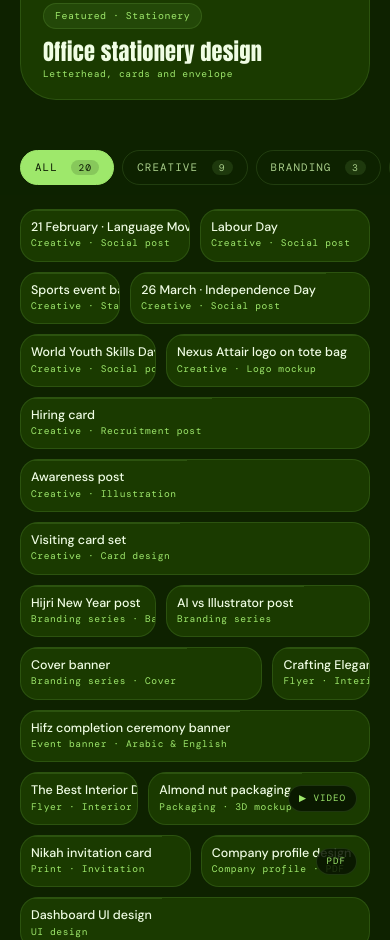
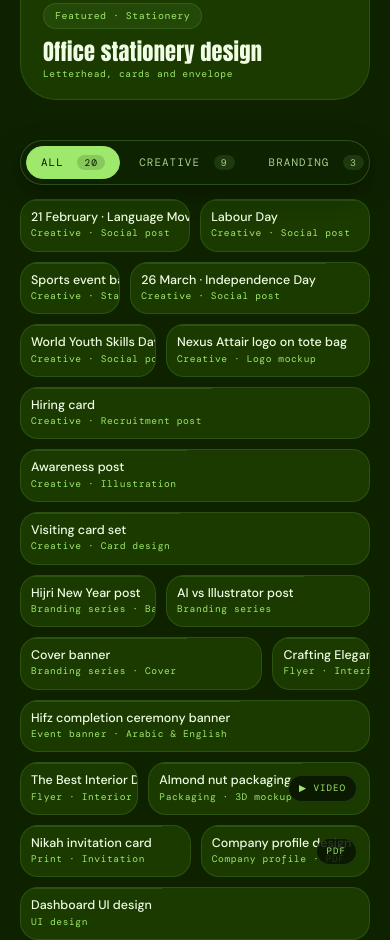
Before and after one commit to asifur-rahman-ai/portfolio, a plain HTML site: page index.html in a window 390 px wide. Shown: the part 6019-6959 px from the top of the page. Drawn offline with nearby package versions, Linux system fonts and the light colour scheme.

Commit message:
Update index.html

```diff
--- a/index.html
+++ b/index.html
@@ -162,7 +162,7 @@ h1 span{-webkit-text-stroke:2px var(--green);color:transparent}
 .shot.big .cap b{font-family:'Anton',sans-serif;font-weight:400;font-size:1.4rem;letter-spacing:.01em}
 
 /* Filter: গ্যালারি দেখার সময় উপরে আটকে থাকে (sticky); .d-browse শেষ হলে সরে যায়।
-   desktop-এ উপরের nav-এর নিচে (top:84px), মোবাইলে একদম উপরে, এক সারিতে পাশে স্ক্রল */
+   desktop-এ উপরের nav-এর নিচে (top:84px); মোবাইলে গোল ফ্রেমের ভেতরে, এক সারিতে পাশে স্ক্রল */
 .d-browse{position:relative}
 .filters{position:sticky;top:84px;z-index:50;display:flex;flex-wrap:wrap;gap:8px;margin:0 -28px 20px;padding:12px 28px;background:rgba(14,34,0,.94);backdrop-filter:blur(12px);-webkit-backdrop-filter:blur(12px)}
 .fbtn{flex-shrink:0;white-space:nowrap;font-family:'DM Mono',monospace;font-size:.68rem;letter-spacing:.1em;text-transform:uppercase;padding:10px 18px;border-radius:var(--pill);border:1px solid var(--line);background:transparent;color:var(--dim);cursor:pointer;transition:.2s}
@@ -322,10 +322,13 @@ footer{border-top:1px solid var(--line);padding:24px 28px;max-width:1180px;margi
   .cta{grid-column:auto}
   .photo{min-height:300px}
   .marquee span{font-size:1.9rem;padding:0 16px}
-  /* মোবাইলে filter এক সারিতে, আঙুল দিয়ে পাশে টানা যায়; স্ক্রিনের উপরে আটকে থাকে */
-  .filters{top:0;flex-wrap:nowrap;overflow-x:auto;margin:0 -20px 14px;padding:10px 20px;scrollbar-width:none;-webkit-overflow-scrolling:touch}
+  /* মোবাইলে filter: গোল (pill) ফ্রেমের ভেতরে এক সারিতে, আঙুল দিয়ে পাশে টানা যায়;
+     উপর থেকে 10px নিচে আটকে থাকে; ভেতরের tab-এ বর্ডার নেই, শুধু চাপা tab সবুজ */
+  .filters{top:10px;flex-wrap:nowrap;overflow-x:auto;gap:4px;margin:0 0 14px;padding:5px;border:1px solid rgba(158,232,107,.22);border-radius:var(--pill);background:rgba(14,34,0,.94);box-shadow:0 8px 24px rgba(0,0,0,.35);scrollbar-width:none;-webkit-overflow-scrolling:touch}
   .filters::-webkit-scrollbar{display:none}
-  .fbtn{padding:9px 14px}
+  .fbtn{padding:8px 14px;border-color:transparent}
+  .fbtn:hover{border-color:transparent}
+  .fbtn.on{border-color:var(--green)}
   .gallery{--rh:130px;gap:10px}
   .shot .cap{padding:8px 10px 10px}
   .shot .cap b{font-size:.78rem}
```
